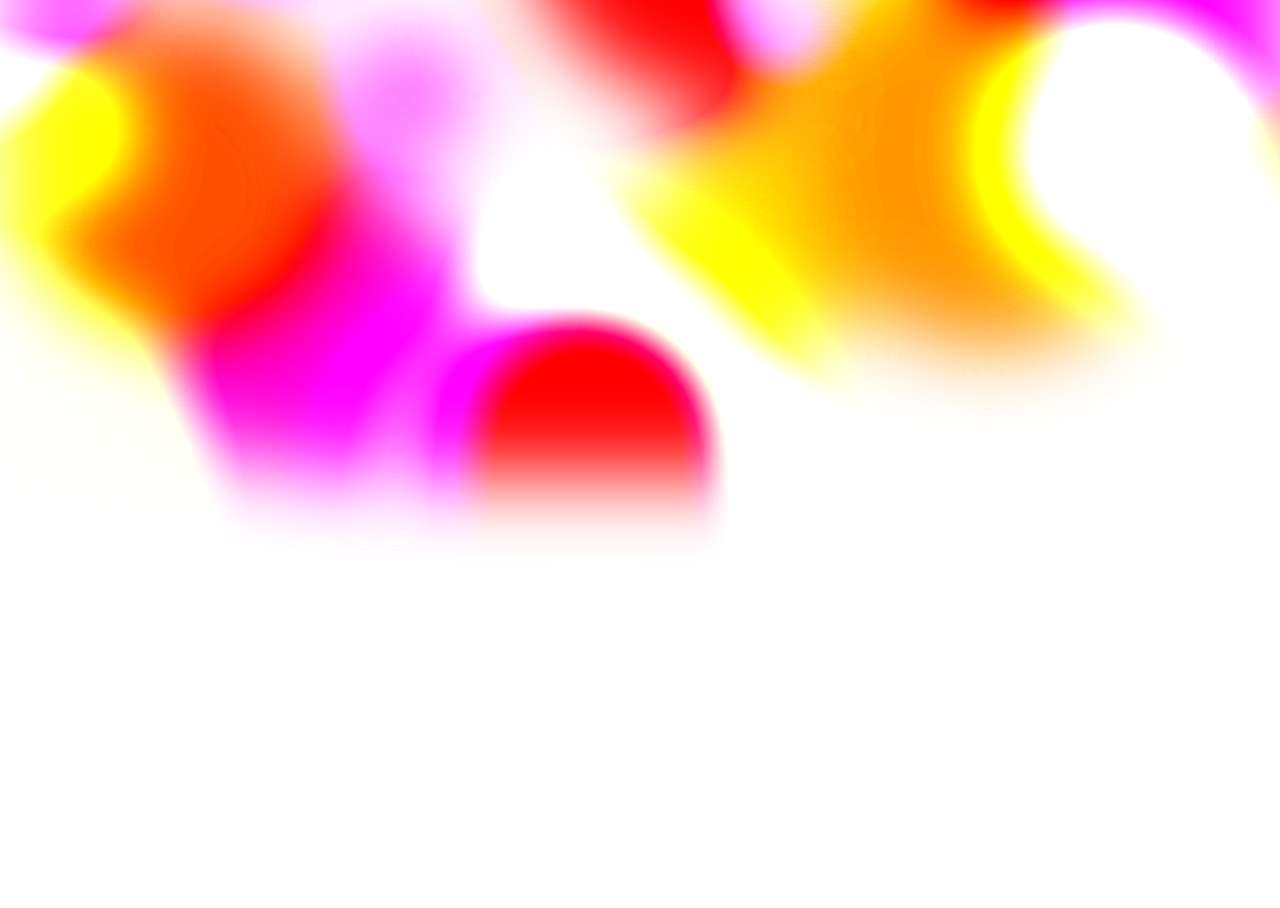
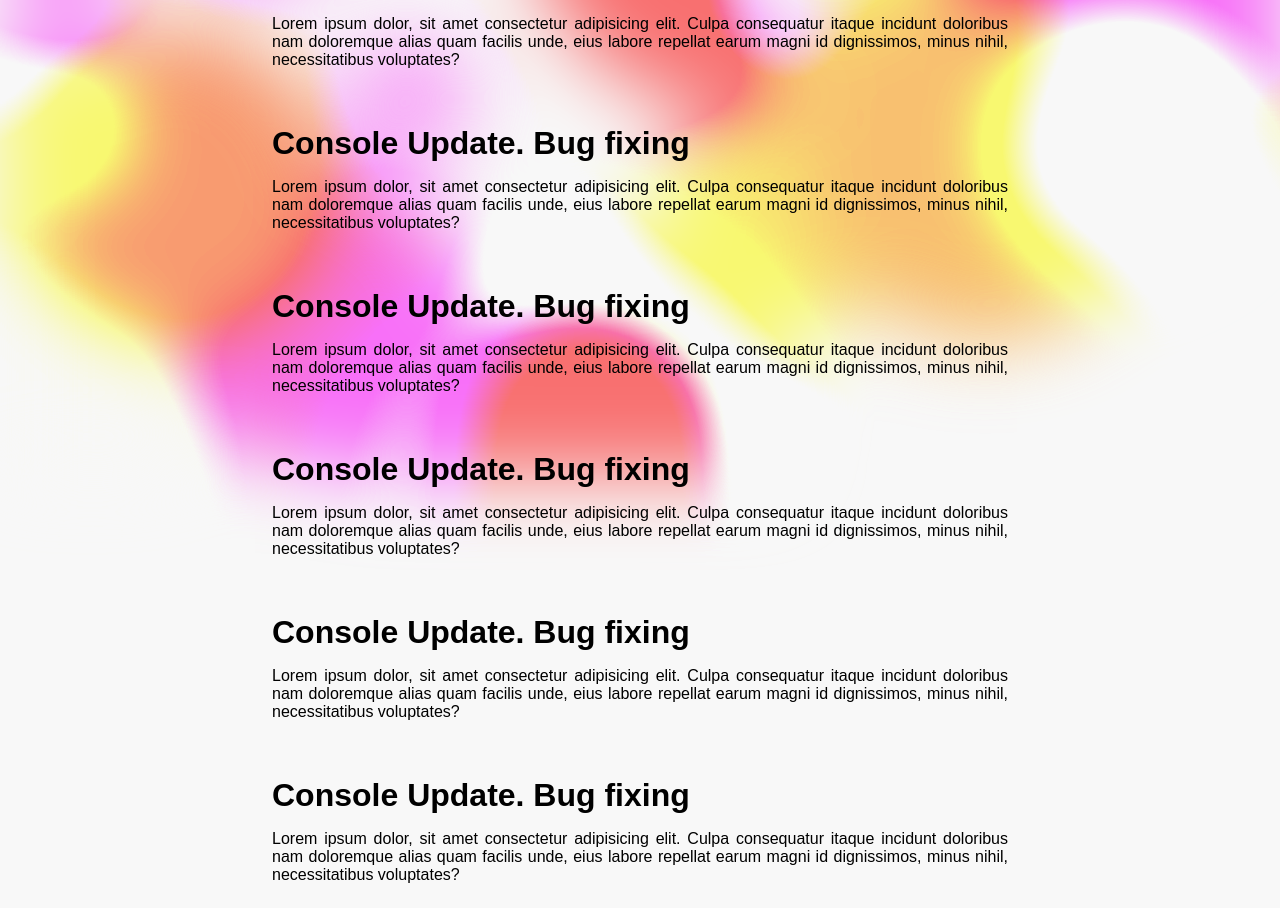
Before and after one commit to vovaaxeapolla/blog, a Next.js app: page /blog in a window 1280 px wide. Shown: the part 325-1233 px from the top of the page. Before the commit the page ends 800 px from the top, so only its background shows below. Built offline with nearby package versions, Linux system fonts and the light colour scheme.

Commit message:
CSS removing fix again

```diff
--- a/pages/blog/index.tsx
+++ b/pages/blog/index.tsx
@@ -12,6 +12,12 @@ export default function Blog() {
                 <meta name="keywords" content="Blog, Portfolio, Home"></meta>
             </Head>
             <Post></Post>
+            <Post></Post>
+            <Post></Post>
+            <Post></Post>
+            <Post></Post>
+            <Post></Post>
+            <Post></Post>
         </div>
     )
 }
```
